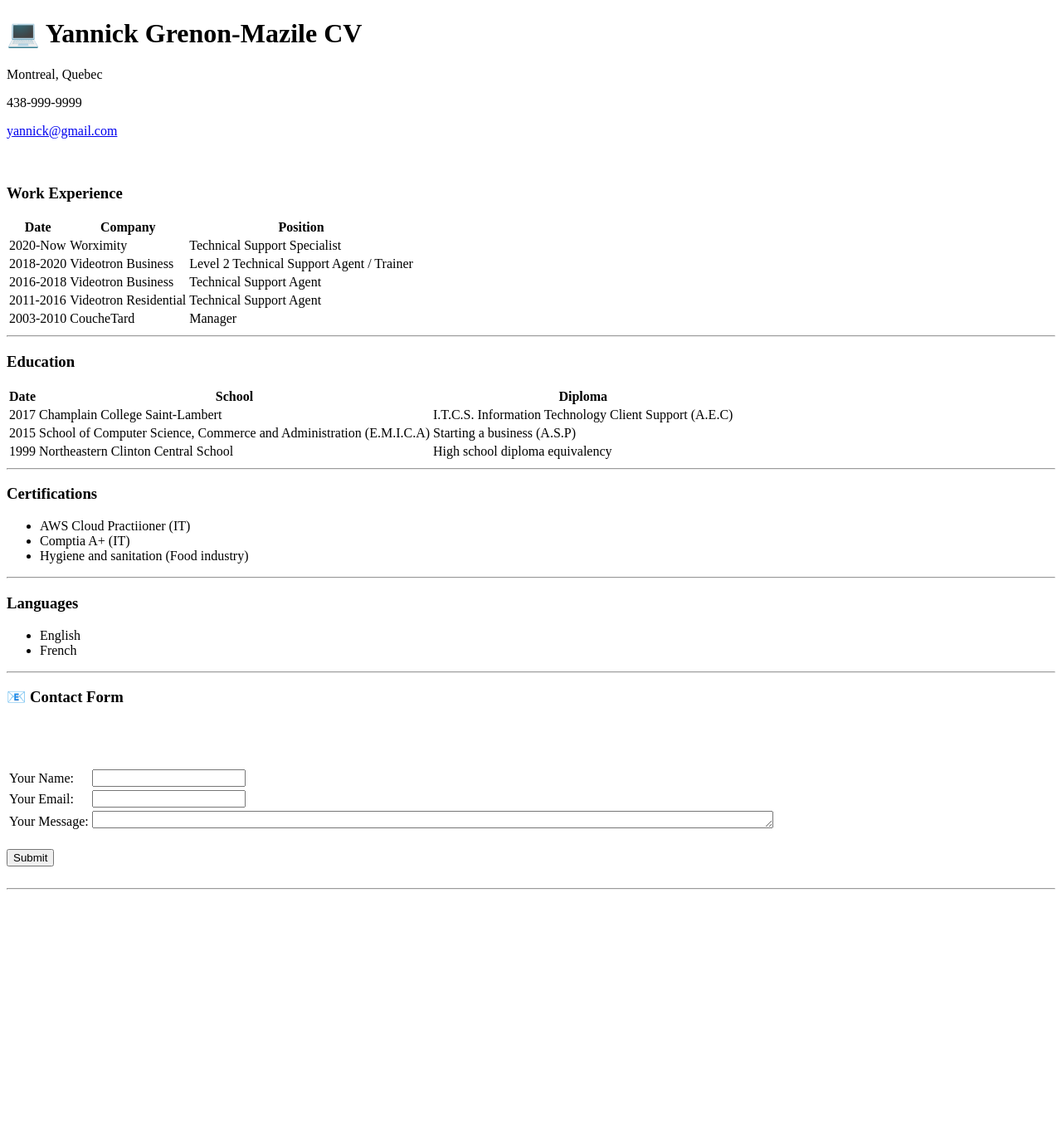
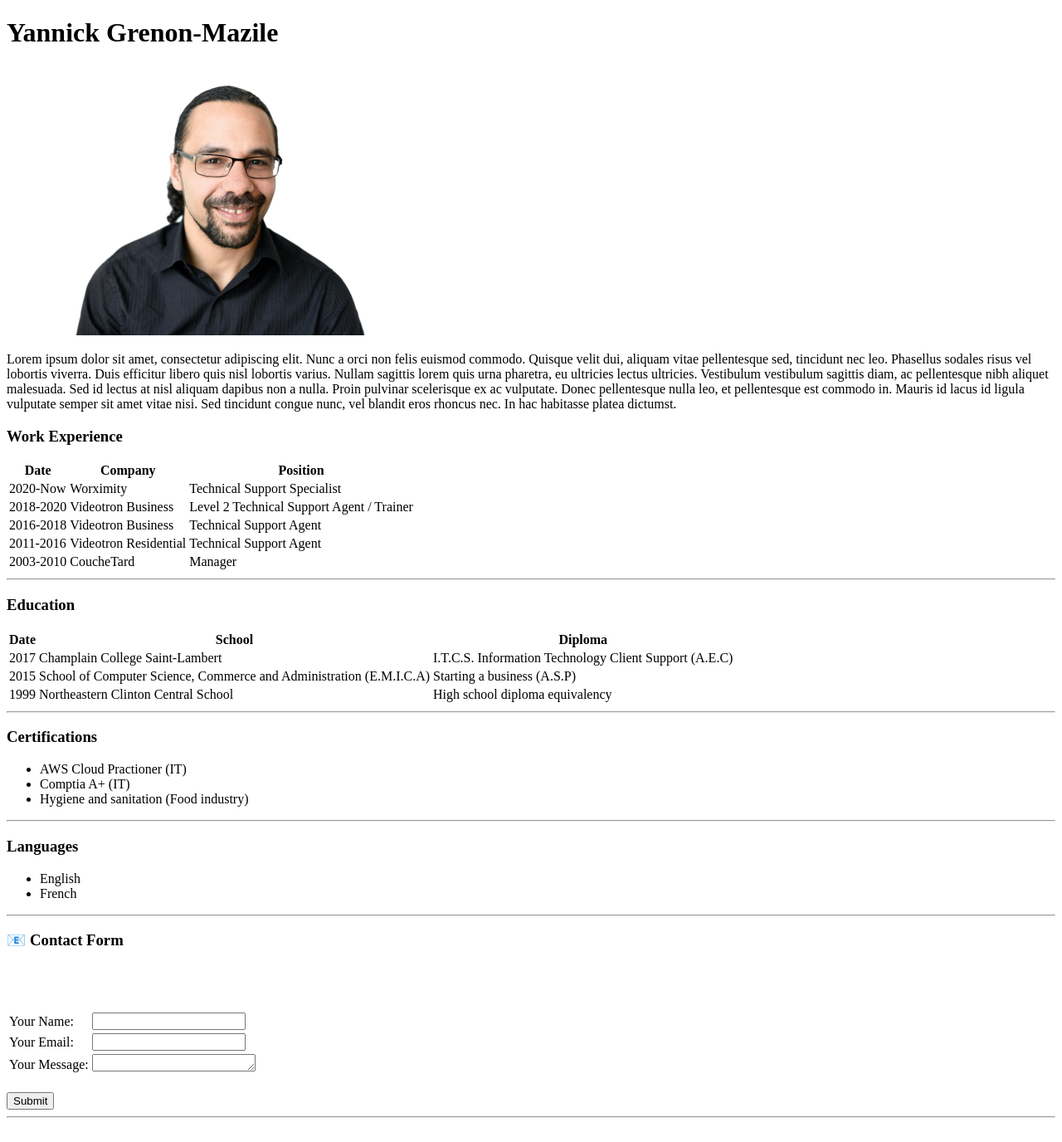
Before and after one commit to yannickgm/CV, a plain HTML site: page index.html in a window 1280 px wide. Shown: the whole page at 83% size. Before the commit the page ends 1106 px from the top, so only its background shows below. Drawn offline with Linux system fonts and the light colour scheme.

Commit message:
updating to v1.1

```diff
--- a/index.html
+++ b/index.html
@@ -1,18 +1,26 @@
 <!DOCTYPE html>
 <html lang="en" dir="ltr">
+
 <head>
   <meta charset="utf-8">
-    <title>💻 Yannick Grenon-Mazile CV</title>
+  <title>💻 Yannick Grenon-Mazile 💻</title>
+  <link rel="stylesheet" href="css/styles.css">
+  <link rel="icon" href="favicon.ico">
+</head>
 
-  </head>
 <body>
-<h1>💻 Yannick Grenon-Mazile CV</h1>
-<p>Montreal, Quebec</p>
-<p>438-999-9999</p>
-<a href="mailto:yannick@gmail.com?subject=Online CV">yannick@gmail.com</a>
+  <!-- Intro Section  -->
+  <div class="">
+    <h1>Yannick <span class="underline">Grenon-Mazile</span></h1>
+    <img src="profile.png" alt="Yannick Grenon-Mazile">
     <br>
-<br>
-<br>
+    <p>Lorem ipsum dolor sit amet, consectetur adipiscing elit. Nunc a orci non felis euismod commodo. Quisque velit dui, aliquam vitae pellentesque sed, tincidunt nec leo. Phasellus sodales risus vel lobortis viverra. Duis efficitur libero quis nisl lobortis varius. Nullam sagittis lorem quis urna pharetra, eu ultricies lectus ultricies. Vestibulum vestibulum sagittis diam, ac pellentesque nibh aliquet malesuada. Sed id lectus at nisl aliquam dapibus non a nulla. Proin pulvinar scelerisque ex ac vulputate. Donec pellentesque nulla leo, et pellentesque est commodo in. Mauris id lacus id ligula vulputate semper sit amet vitae nisi. Sed tincidunt congue nunc, vel blandit eros rhoncus nec. In hac habitasse platea dictumst.
+    </p>
+  </div>
+
+  <!-- Work Experience Section  -->
+
+  <div class="">
     <h3>Work Experience</h3>
     <table>
       <thead>
@@ -49,6 +57,10 @@
       </tbody>
     </table>
     <hr>
+  </div>
+
+<!-- Education Section  -->
+<div class="">
   <h3>Education</h3>
   <table>
     <thead>
@@ -75,13 +87,19 @@
     </tbody>
   </table>
   <hr>
+</div>
+<!-- Certifications Section  -->
+<div class="">
 <h3>Certifications</h3>
 <ul>
-  <li>AWS Cloud Practiioner (IT)</li>
+  <li>AWS Cloud Practioner (IT)</li>
   <li>Comptia A+ (IT)</li>
   <li>Hygiene and sanitation (Food industry)</li>
 </ul>
 <hr>
+</div>
+<!-- Languages Section  -->
+<div class="">
 <h3>Languages</h3>
 <ul>
   <li>English</li>
@@ -89,6 +107,10 @@
 </ul>
 <hr>
 <form class="" action="mailto:yannickgm@gmail.com" method="post">
+</div>
+<!-- Contact Form Section  -->
+<div class="">
+
   <h3>📧 Contact Form</h3>
   <table>
     <tr>
@@ -101,7 +123,7 @@
     </tr>
     <tr>
       <td><label for="">Your Message:</label></td>
-      <td><textarea name="yourMessage" rows="1" cols="100"></textarea></td><br>
+      <td><textarea name="yourMessage" rows="1" cols="22"></textarea></td><br>
     </tr>
   </table>
   <br>
@@ -110,43 +132,7 @@
 <br>
 <hr>
 <br>
+</div>
+</body>
 
-
-
-
-
-    <!-- <h3>Software Skills</h3>
-    <table>
-    <tbody>
-
-
-
-      <tr>
-        <td><img src="img\jiralogo.jpg" alt=""></td>
-        <td>Jira</td>
-        <td>👍👍👍</td>
-        <td><img src="img\confluencelogo.png" alt=""></td>
-        <td>Confluence</td>
-        <td>👍👍👍👍</td>
-      </tr>
-      <tr>
-        <td><img src="img\confluencelogo.png" alt=""></td>
-        <td>Confluence</td>
-        <td>👍👍👍👍</td>
-        <td><img src="img\wireshark.png" alt=""></td>
-        <td>Wireshark</td>
-        <td>👍</td>
-      </tr>
-      <tr>
-        <td><img src="img\wireshark.png" alt=""></td>
-        <td>Wireshark</td>
-        <td>👌</td>
-        <td><img src="img\jiralogo.jpg" alt=""></td>
-        <td>Jira</td>
-        <td>👍👍👍</td>
-      </tr>
-
-    </tbody>
-    </table> -->
-  </body>
 </html>
```
Also changed, not shown: favicon.ico (added), profile.png (added). Lines whose indentation alone changed are shown as unchanged.
